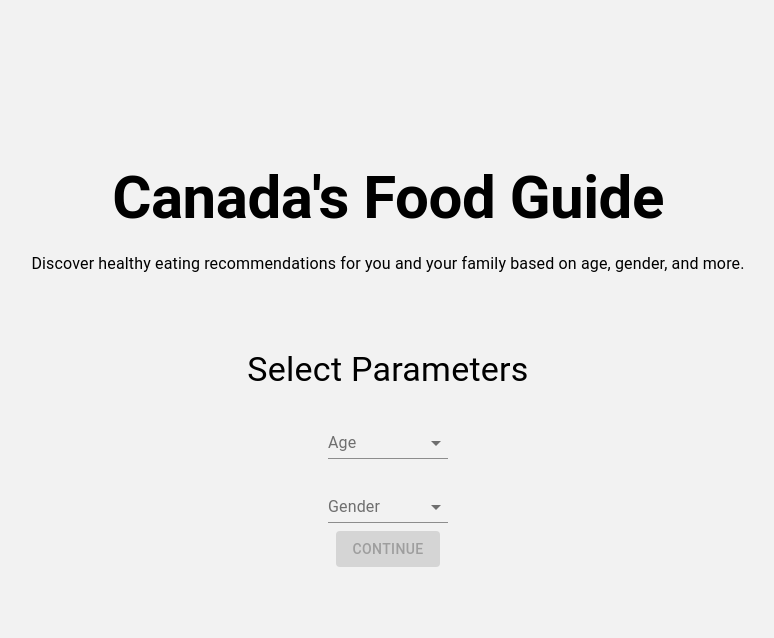
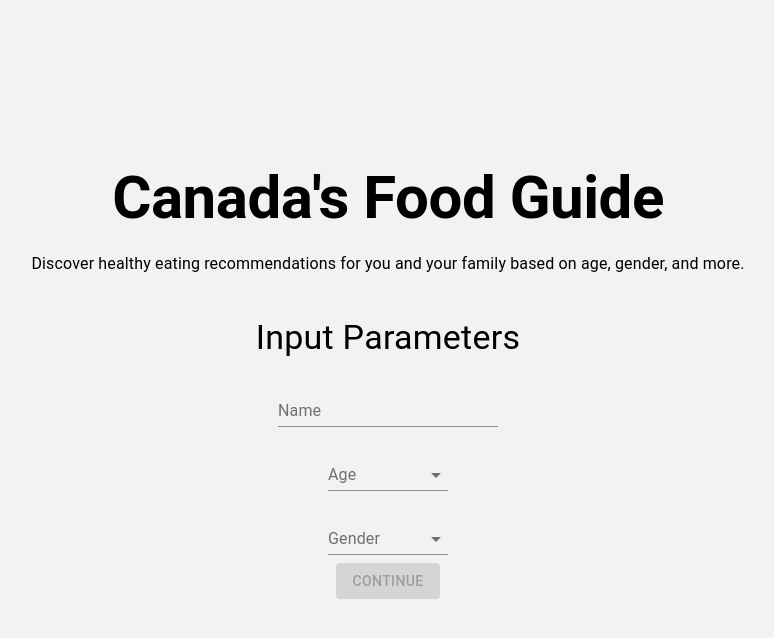
Before and after one commit to utsavk1993/signal, a React (Create React App) app: page / in a window 1280 px wide. Both pictures are taken after a click on the button "FOR YOU". Shown: the top 638 px of the page, without its empty margins (252-1026 px from the left). Built offline with nearby package versions, Linux system fonts and the light colour scheme.

Commit message:
User Daily Menu Component

```diff
--- /dev/null
+++ b/src/components/UserDailyMenu/UserDailyMenu.styles.tsx
@@ -0,0 +1,18 @@
+import { makeStyles } from '@material-ui/core/styles';
+
+export const useStyles = makeStyles((theme) => ({
+  container: {
+    display: "flex",
+    flexDirection: "column",
+    alignItems: "center",
+    justifyContent: "center",
+    height: "45vh",
+  },
+  formControl: {
+    margin: theme.spacing(1),
+    minWidth: 120,
+  },
+  selectEmpty: {
+    marginTop: theme.spacing(2),
+  },
+}));
--- a/src/components/UserDailyMenu/index.tsx
+++ b/src/components/UserDailyMenu/index.tsx
@@ -1,8 +1,9 @@
 import { ReactElement, useState, FC } from 'react';
-import { Box, Button, FormControl, InputLabel, MenuItem, Select, Typography, makeStyles } from "@material-ui/core";
+import { Box, Button, FormControl, TextField, InputLabel, MenuItem, Select, Typography } from "@material-ui/core";
 import FoodGuide from '../FoodGuide';
+import { useStyles } from './UserDailyMenu.styles';
 
-const AGE_RANGES = [
+const AGE_RANGES: Array<{ value: string, label: string }> = [
   { value: '2 to 3', label: '2 to 3' },
   { value: '4 to 8', label: '4 to 8' },
   { value: '9 to 13', label: '9 to 13' },
@@ -13,23 +14,6 @@
   { value: '71+', label: '71+' },
 ];
 
-const useStyles = makeStyles((theme) => ({
-  container: {
-    display: "flex",
-    flexDirection: "column",
-    alignItems: "center",
-    justifyContent: "center",
-    height: "45vh",
-  },
-  formControl: {
-    margin: theme.spacing(1),
-    minWidth: 120,
-  },
-  selectEmpty: {
-    marginTop: theme.spacing(2),
-  },
-}));
-
 const UserDailyMenu: FC = (): ReactElement => {
   const [age, setAge] = useState<string>('');
   const [gender, setGender] = useState<string>('');
@@ -37,11 +21,18 @@
   const [displayFoodGuide, setDisplayFoodGuide] = useState<boolean>(false);
   const classes = useStyles();
 
-  return displayFoodGuide ? <FoodGuide age={age} gender={gender} /> : (
+  return displayFoodGuide ? <FoodGuide age={age} gender={gender} name={name} /> : (
     <Box className={classes.container}>
       <Typography variant="h4" gutterBottom>
-        Select Parameters
+        Input Parameters
       </Typography>
+      <FormControl className={classes.formControl}>
+        <TextField
+          id="name"
+          label="Name"
+          onChange={event => setName(event.target.value)}
+        />
+      </FormControl>
       <FormControl className={classes.formControl}>
         <InputLabel id="age-label">Age</InputLabel>
         <Select
```
